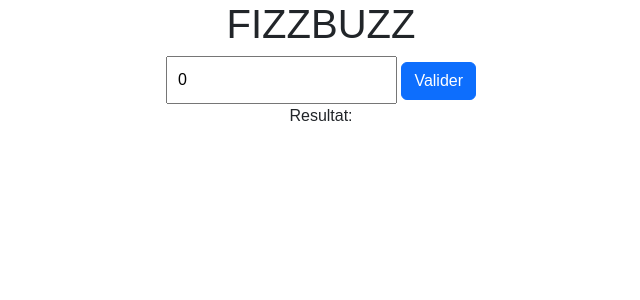
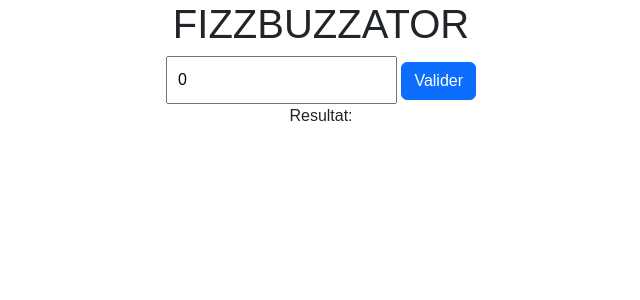
Before and after one commit to Floz8/projet-fizzbuzz, a PHP site: page / in a window 1280 px wide. Shown: the top 300 px of the page, without its empty margins (319-959 px from the left). Run offline with PHP 8.4, Linux system fonts and the light colour scheme.

Commit message:
FIZZBUZZATOR

```diff
--- a/index.php
+++ b/index.php
@@ -5,7 +5,7 @@
     <meta http-equiv="X-UA-Compatible" content="IE=edge">
     <meta name="viewport" content="width=device-width, initial-scale=1.0">
     <script src="librairie.js"></script>
-    <title>FizzBuzz</title>
+    <title>FizzBuzzator</title>
     <!-- CSS only -->
 <link href="https://cdn.jsdelivr.net/npm/bootstrap@5.2.3/dist/css/bootstrap.min.css" rel="stylesheet" integrity="sha384-rbsA2VBKQhggwzxH7pPCaAqO46MgnOM80zW1RWuH61DGLwZJEdK2Kadq2F9CUG65" crossorigin="anonymous">
 <style>
@@ -37,7 +37,7 @@
     </style>
 </head>
 <header>
-<h1>FIZZBUZZ </h1>
+<h1>FIZZBUZZATOR </h1>
 
 </header>
 <body>
```
